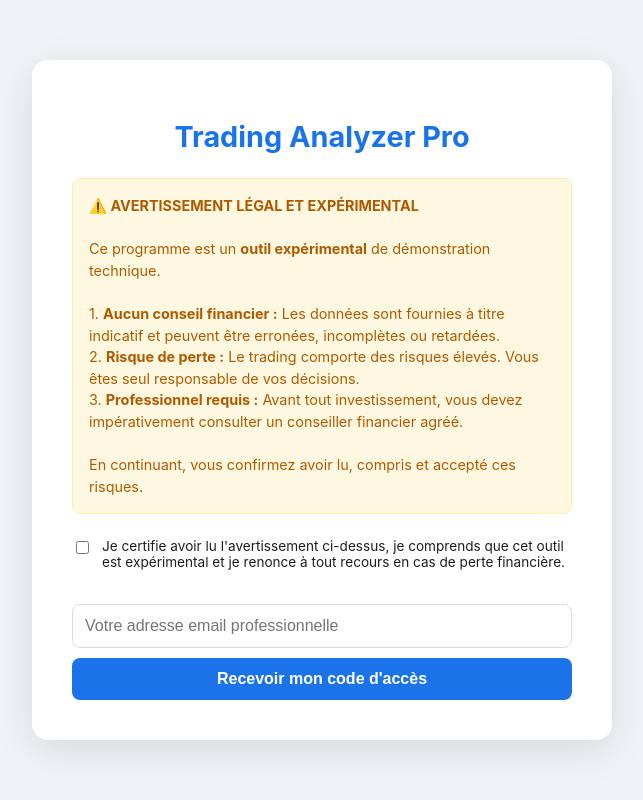
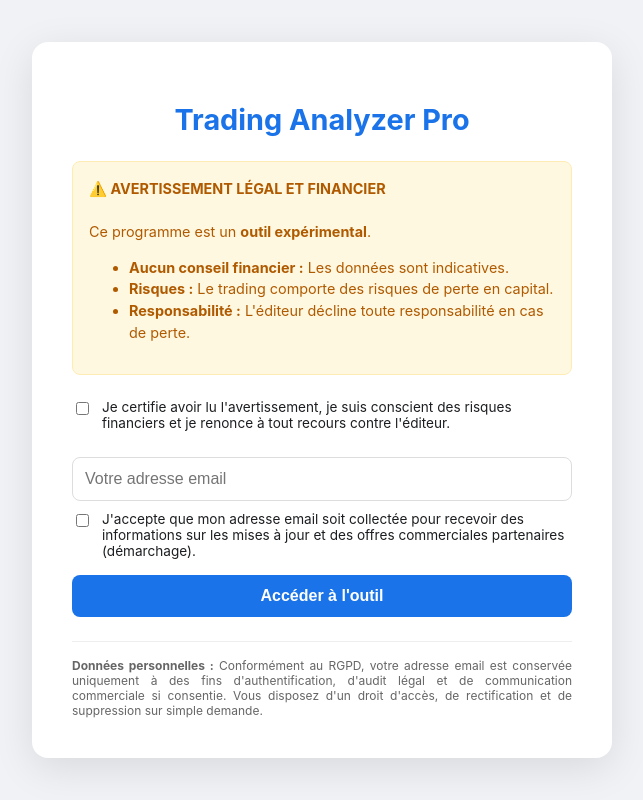
Before and after one commit to admin5004/trade-analyser-bourse, a Flask app: page / in a window 1280 px wide. Shown: the whole page, without its empty margins (318-961 px from the left). Run offline with Flask 3, Linux system fonts and the light colour scheme.

Commit message:
Remove email verification, add lead collection with marketing consent and update legal terms

```diff
--- a/app.py
+++ b/app.py
@@ -20,7 +20,7 @@ load_dotenv()
 
 # Initialisation de l'application Flask
 app = Flask(__name__)
-app.secret_key = os.environ.get("SECRET_KEY", os.urandom(24))
+app.secret_key = "dev-secret-key-123"
 
 # --- CONFIGURATION BASE DE DONNÉES ---
 DB_NAME = "users.db"
@@ -29,14 +29,6 @@ def init_db():
     """Initialise la base de données pour les utilisateurs et l'audit."""
     with sqlite3.connect(DB_NAME) as conn:
         cursor = conn.cursor()
-        # Table pour stocker les codes de vérification temporaires
-        cursor.execute('''
-            CREATE TABLE IF NOT EXISTS verification_codes (
-                email TEXT PRIMARY KEY,
-                code TEXT,
-                timestamp REAL
-            )
-        ''')
         # Table pour l'audit légal (Consentements enregistrés)
         cursor.execute('''
             CREATE TABLE IF NOT EXISTS legal_audit (
@@ -47,47 +39,18 @@ def init_db():
                 user_agent TEXT
             )
         ''')
+        # Table pour les prospects (Leads) avec consentement marketing
+        cursor.execute('''
+            CREATE TABLE IF NOT EXISTS leads (
+                email TEXT PRIMARY KEY,
+                signup_date TEXT,
+                marketing_consent INTEGER DEFAULT 0,
+                ip_address TEXT
+            )
+        ''')
         conn.commit()
 
 init_db()
-
-# --- FONCTIONS UTILITAIRES (Email & Sécurité) ---
-
-def generate_code(length=6):
-    return ''.join(random.choices(string.digits, k=length))
-
-def send_verification_email(email, code):
-    """
-    Envoie un email réel via Gmail en utilisant des variables d'environnement.
-    """
-    sender_email = os.environ.get("SENDER_EMAIL")
-    password = os.environ.get("SENDER_PASSWORD")
-
-    if not sender_email or not password:
-        # En mode test, on affiche le code dans un fichier visible
-        with open("last_code.txt", "w") as f:
-            f.write(f"Code pour {email} : {code}")
-        print(f"\n[MODE TEST] Code pour {email} : {code}\n")
-        return True
-
-    try:
-        msg = MIMEMultipart()
-        msg['From'] = sender_email
-        msg['To'] = email
-        msg['Subject'] = "Votre code d'accès - Trading Analyzer Pro"
-
-        body = f"Bonjour,\n\nVotre code de vérification est : {code}\n\nEn entrant ce code, vous confirmez avoir lu et accepté l'avertissement légal : ce programme est expérimental et ne constitue pas un conseil en investissement.\n\nL'équipe Trading Analyzer."
-        msg.attach(MIMEText(body, 'plain'))
-
-        server = smtplib.SMTP("smtp.gmail.com", 587)
-        server.starttls()
-        server.login(sender_email, password)
-        server.send_message(msg)
-        server.quit()
-        return True
-    except Exception as e:
-        print(f"Erreur d'envoi email: {e}")
-        return False
 
 # --- FONCTIONS MÉTIER (Analyse Bourse) ---
 
@@ -192,49 +155,35 @@ def index():
         return redirect(url_for('analyze_page'))
     return render_template('welcome.html')
 
-@app.route('/send_code', methods=['POST'])
-def send_code():
+@app.route('/login', methods=['POST'])
+def login():
     email = request.form.get('email')
+    accept_marketing = request.form.get('accept_marketing') == 'on'
+
     if not email:
         flash("Email requis.", "error")
         return redirect(url_for('index'))
 
-    code = generate_code()
-    with sqlite3.connect(DB_NAME) as conn:
-        conn.execute('INSERT OR REPLACE INTO verification_codes (email, code, timestamp) VALUES (?, ?, ?)',
-                     (email, code, time.time()))
+    try:
+        with sqlite3.connect(DB_NAME) as conn:
+            # Enregistrement du prospect pour le démarchage
+            conn.execute('''
+                INSERT OR REPLACE INTO leads (email, signup_date, marketing_consent, ip_address)
+                VALUES (?, ?, ?, ?)
+            ''', (email, datetime.now().strftime('%Y-%m-%d %H:%M:%S'), 1 if accept_marketing else 0, request.remote_addr))
 
-    send_verification_email(email, code)
-    session['pending_email'] = email
-    flash(f"Code envoyé à {email}. (Regardez la console serveur pour le code en mode test)", "success")
-    return render_template('welcome.html', step='verify')
-
-@app.route('/verify_code', methods=['POST'])
-def verify_code():
-    email = session.get('pending_email')
-    code_input = request.form.get('code')
-
-    # Autoriser le code maître 000000 pour les tests
-    if code_input == "000000":
-        session['verified'] = True
-        return redirect(url_for('analyze_page'))
-
-    with sqlite3.connect(DB_NAME) as conn:
-        cursor = conn.cursor()
-        cursor.execute('SELECT code FROM verification_codes WHERE email = ?', (email,))
-        row = cursor.fetchone()
-
-    if row and row[0] == code_input:
-        # Enregistrement Audit Légal
-        with sqlite3.connect(DB_NAME) as conn:
-            conn.execute('INSERT INTO legal_audit (email, ip_address, consent_date, user_agent) VALUES (?, ?, ?, ?)',
-                         (email, request.remote_addr, datetime.now().strftime('%Y-%m-%d %H:%M:%S'), request.user_agent.string))
+            # Audit légal du consentement aux risques
+            conn.execute('''
+                INSERT INTO legal_audit (email, ip_address, consent_date, user_agent)
+                VALUES (?, ?, ?, ?)
+            ''', (email, request.remote_addr, datetime.now().strftime('%Y-%m-%d %H:%M:%S'), request.user_agent.string))
 
         session['verified'] = True
         return redirect(url_for('analyze_page'))
-    else:
-        flash("Code incorrect.", "error")
-        return render_template('welcome.html', step='verify')
+    except Exception as e:
+        print(f"Erreur d'accès : {e}")
+        flash("Une erreur est survenue.", "error")
+        return redirect(url_for('index'))
 
 # --- ROUTE PRINCIPALE ---
 
--- a/templates/welcome.html
+++ b/templates/welcome.html
@@ -12,10 +12,11 @@
         input[type="email"], input[type="text"] { width: 100%; padding: 12px; margin: 10px 0; border: 1px solid #ddd; border-radius: 8px; box-sizing: border-box; font-size: 1rem; }
         button { width: 100%; padding: 12px; background: #1a73e8; color: white; border: none; border-radius: 8px; font-size: 1rem; font-weight: bold; cursor: pointer; transition: 0.2s; }
         button:hover { background: #1557b0; }
-        .legal-check { text-align: left; font-size: 0.85rem; margin-bottom: 1.5rem; display: flex; align-items: flex-start; gap: 10px; }
+        .legal-check { text-align: left; font-size: 0.85rem; margin-bottom: 1rem; display: flex; align-items: flex-start; gap: 10px; }
         .flash { padding: 10px; margin-bottom: 15px; border-radius: 8px; font-size: 0.9rem; }
         .flash.error { background: #fce8e6; color: #c5221f; }
         .flash.success { background: #e6f4ea; color: #137333; }
+        .data-privacy { font-size: 0.75rem; color: #666; text-align: justify; margin-top: 1.5rem; border-top: 1px solid #eee; padding-top: 1rem; }
     </style>
 </head>
 <body>
@@ -30,34 +31,35 @@
           {% endif %}
         {% endwith %}
 
-        {% if not step or step == 'email' %}
-            <div class="alert-box">
-                <strong>⚠️ AVERTISSEMENT LÉGAL ET EXPÉRIMENTAL</strong><br><br>
-                Ce programme est un <strong>outil expérimental</strong> de démonstration technique.<br><br>
-                1. <strong>Aucun conseil financier :</strong> Les données sont fournies à titre indicatif et peuvent être erronées, incomplètes ou retardées.<br>
-                2. <strong>Risque de perte :</strong> Le trading comporte des risques élevés. Vous êtes seul responsable de vos décisions.<br>
-                3. <strong>Professionnel requis :</strong> Avant tout investissement, vous devez impérativement consulter un conseiller financier agréé.<br><br>
-                En continuant, vous confirmez avoir lu, compris et accepté ces risques.
+        <div class="alert-box">
+            <strong>⚠️ AVERTISSEMENT LÉGAL ET FINANCIER</strong><br><br>
+            Ce programme est un <strong>outil expérimental</strong>.
+            <ul>
+                <li><strong>Aucun conseil financier :</strong> Les données sont indicatives.</li>
+                <li><strong>Risques :</strong> Le trading comporte des risques de perte en capital.</li>
+                <li><strong>Responsabilité :</strong> L'éditeur décline toute responsabilité en cas de perte.</li>
+            </ul>
+        </div>
+
+        <form action="/login" method="POST">
+            <div class="legal-check">
+                <input type="checkbox" id="accept_risk" required>
+                <label for="accept_risk">Je certifie avoir lu l'avertissement, je suis conscient des risques financiers et je renonce à tout recours contre l'éditeur.</label>
             </div>
 
-            <form action="/send_code" method="POST">
-                <div class="legal-check">
-                    <input type="checkbox" id="accept" required>
-                    <label for="accept">Je certifie avoir lu l'avertissement ci-dessus, je comprends que cet outil est expérimental et je renonce à tout recours en cas de perte financière.</label>
-                </div>
-                <input type="email" name="email" placeholder="Votre adresse email professionnelle" required>
-                <button type="submit">Recevoir mon code d'accès</button>
-            </form>
+            <input type="email" name="email" placeholder="Votre adresse email" required>
 
-        {% elif step == 'verify' %}
-            <h2>Vérification de sécurité</h2>
-            <p style="color: #666; margin-bottom: 20px;">Un code a été envoyé à votre adresse email.</p>
-            <form action="/verify_code" method="POST">
-                <input type="text" name="code" placeholder="Code à 6 chiffres" required style="text-align: center; letter-spacing: 5px; font-size: 1.2rem;">
-                <button type="submit">Accéder à l'outil</button>
-            </form>
-            <p style="margin-top: 15px; font-size: 0.8rem;"><a href="/" style="color: #666;">Retour</a></p>
-        {% endif %}
+            <div class="legal-check">
+                <input type="checkbox" id="accept_marketing" name="accept_marketing" required>
+                <label for="accept_marketing">J'accepte que mon adresse email soit collectée pour recevoir des informations sur les mises à jour et des offres commerciales partenaires (démarchage).</label>
+            </div>
+
+            <button type="submit">Accéder à l'outil</button>
+        </form>
+
+        <div class="data-privacy">
+            <strong>Données personnelles :</strong> Conformément au RGPD, votre adresse email est conservée uniquement à des fins d'authentification, d'audit légal et de communication commerciale si consentie. Vous disposez d'un droit d'accès, de rectification et de suppression sur simple demande.
+        </div>
     </div>
 </body>
 </html>
```
